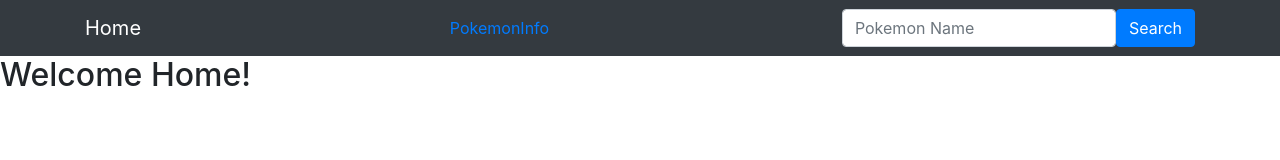
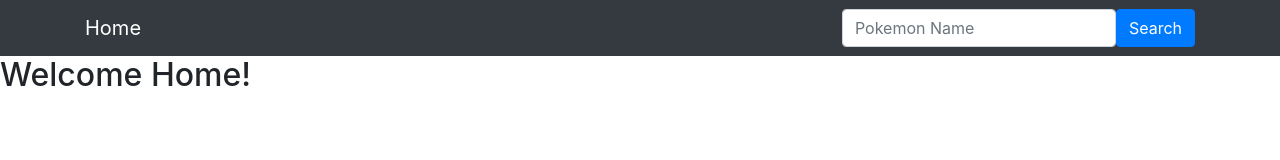
Before and after one commit to james-herbstritt/blokemon, a Vue app: page / in a window 1280 px wide. Shown: the top 160 px of the page. Built offline with nearby package versions, Linux system fonts and the light colour scheme.

Commit message:
Remove navbar link for pokemon info page

```diff
--- a/src/App.vue
+++ b/src/App.vue
@@ -3,9 +3,6 @@
     <nav class="navbar navbar-dark bg-dark" id="nav">
       <div class="container">
         <router-link class="navbar-brand" to="/">Home</router-link>
-        <router-link class="nav-item" to="/pokemon_info"
-          >PokemonInfo</router-link
-        >
         <form class="form-inline" role="search" id="searchForm">
           <input
             class="form-control"
@@ -19,11 +16,13 @@
             required
             v-model="searchText"
           />
-          <button v-on:click="searchPokemon" class="btn btn-primary">Search</button>
+          <button v-on:click="searchPokemon" class="btn btn-primary">
+            Search
+          </button>
         </form>
       </div>
     </nav>
-    <router-view/>
+    <router-view />
   </div>
 </template>
 
@@ -33,7 +32,7 @@ import PokemonService from './services/PokemonService'
 
 @Component
 export default class App extends Vue {
-  private searchText: string = '';
+  private searchText: string = ''
   searchPokemon (): void {
     PokemonService.getInstance()
       .getPokemonById(this.searchText.toLowerCase())
@@ -47,5 +46,4 @@ export default class App extends Vue {
 }
 </script>
 
-<style lang="less">
-</style>
+<style lang="less"></style>
```
